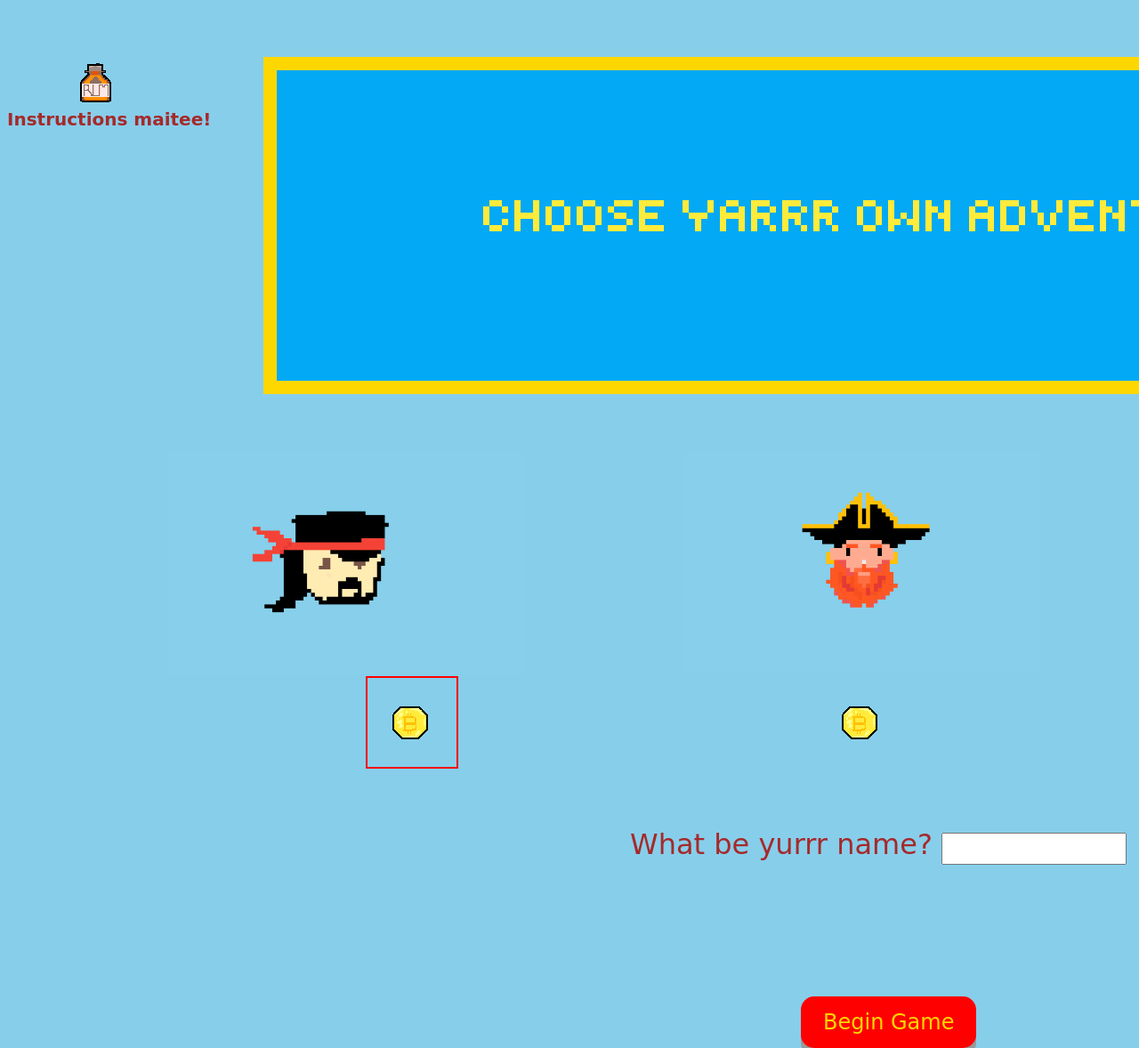
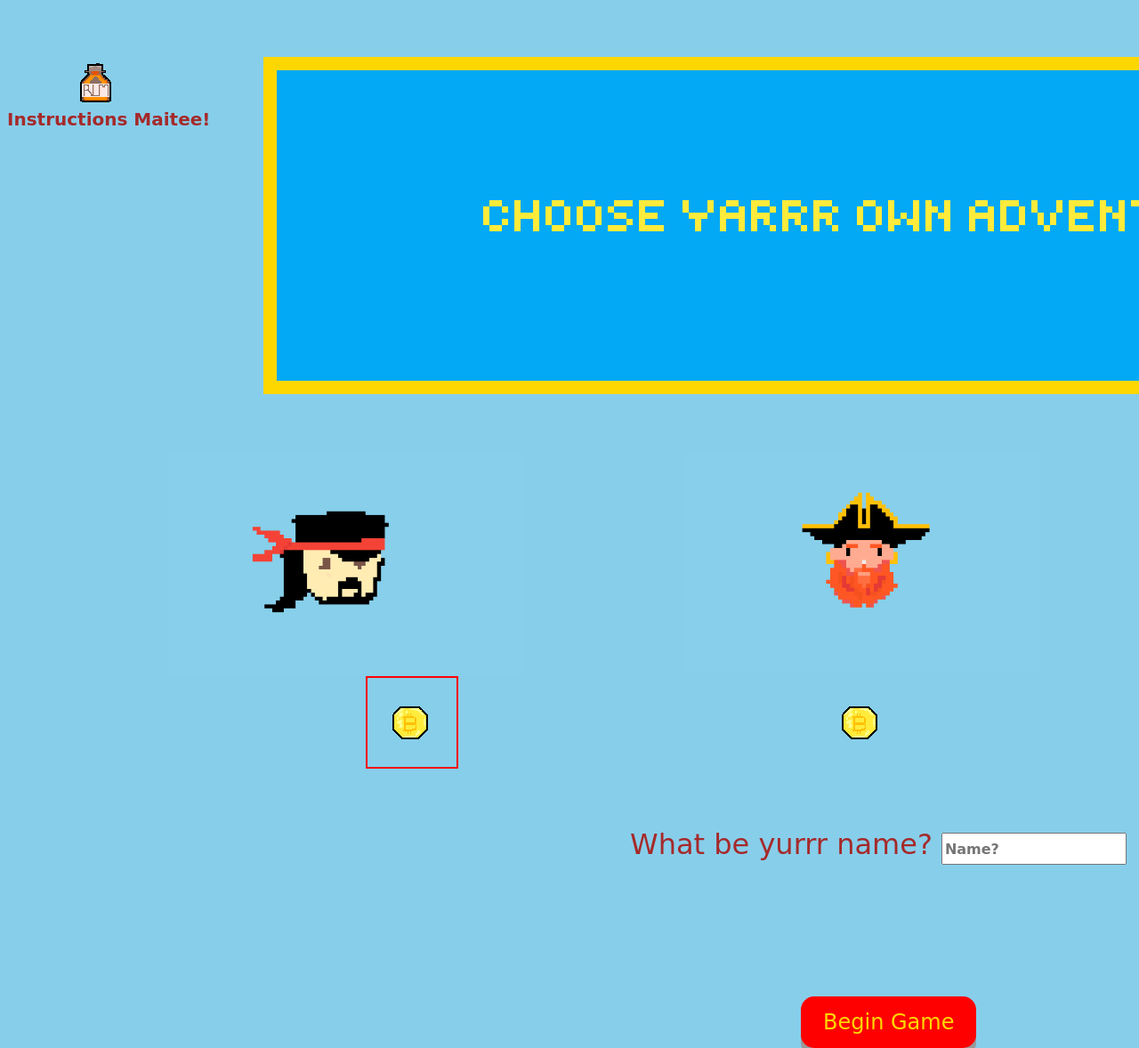
Before and after one commit to jonnyleealas/pirate-adventure-master, a plain HTML site: page index.html in a window 1280 px wide. Shown: the top 1178 px of the page at 89% size. Drawn offline with Linux system fonts and the light colour scheme; a web font is replaced by a local one.

Commit message:
Update index.html

```diff
--- a/index.html
+++ b/index.html
@@ -1,9 +1,10 @@
 <!DOCTYPE html>
 <html lang="en">
+
 <head>
-    <link href="css/reset.css" type="text" rel="stylesheet"/>
+    <link href="css/reset.css" type="text" rel="stylesheet" />
 
-    <link href="css/index.css" type="text/css" rel="stylesheet"/>
+    <link href="css/index.css" type="text/css" rel="stylesheet" />
 
 
     <link href="https://fonts.googleapis.com/css2?family=Italianno&display=swap" rel="stylesheet">
@@ -12,12 +13,18 @@
     <meta name="viewport" content="width=device-width, initial-scale=1.0">
     <title>Choose Yarrr Own Adventure</title>
 </head>
+
 <body>
     <!-- side nav  -->
     <div id="mySidenav" class="sidenav">
         <a href="javascript:void(0)" class="closebtn" onclick="closeNav()">&times;</a>
         <h2 class="howto">How to play</h2>
-        <p class="howto">Ahoy matey! Welcome to "Choose Yarrr Own Adventure"! This is a choose your own adventure game where you captain your own pirate ship. Make decisions to survive and to end up with as much booty as possible. You will have to choose your path every step of the way by clicking on the choice you think is best. Life without rum is not worth living, so you will not survive without it. You may lose rum with each risky choice you make. It may be worth it to gain more booty. Start the game by picking your favorite character and entering your pirate name. The seven seas await!</p>
+        <p class="howto">Ahoy matey! Welcome to "Choose Yarrr Own Adventure"! This is a choose your own adventure game
+            where you captain your own pirate ship. Make decisions to survive and to end up with as much booty as
+            possible. You will have to choose your path every step of the way by clicking on the choice you think is
+            best. Life without rum is not worth living, so you will not survive without it. You may lose rum with each
+            risky choice you make. It may be worth it to gain more booty. Start the game by picking your favorite
+            character and entering your pirate name. The seven seas await!</p>
 
         <a href="about.html">Meet The Crew</a>
     </div>
@@ -31,7 +38,7 @@
 
         <!-- Add all page content inside this div if you want the side nav to push page content to the right (not used if you only want the sidenav to sit on top of the page -->
         <br>
-                   <b> Instructions maitee!</b>
+        <b> Instructions Maitee!</b>
     </div>
     <form id="form">
         <section id="home2">
@@ -60,7 +67,7 @@
                 What be yurrr name?
             </div>
             <div>
-             <input id="userName" type=“text” name=“firstname” required>
+                <input id="userName" type=“text” placeholder="Name?" name=“firstname” required>
                 <br>
                 <br>
             </div>
@@ -79,4 +86,5 @@
     <footer></footer>
     <script src="js/app.js"></script>
 </body>
+
 </html>
```
Lines whose indentation alone changed are shown as unchanged.
